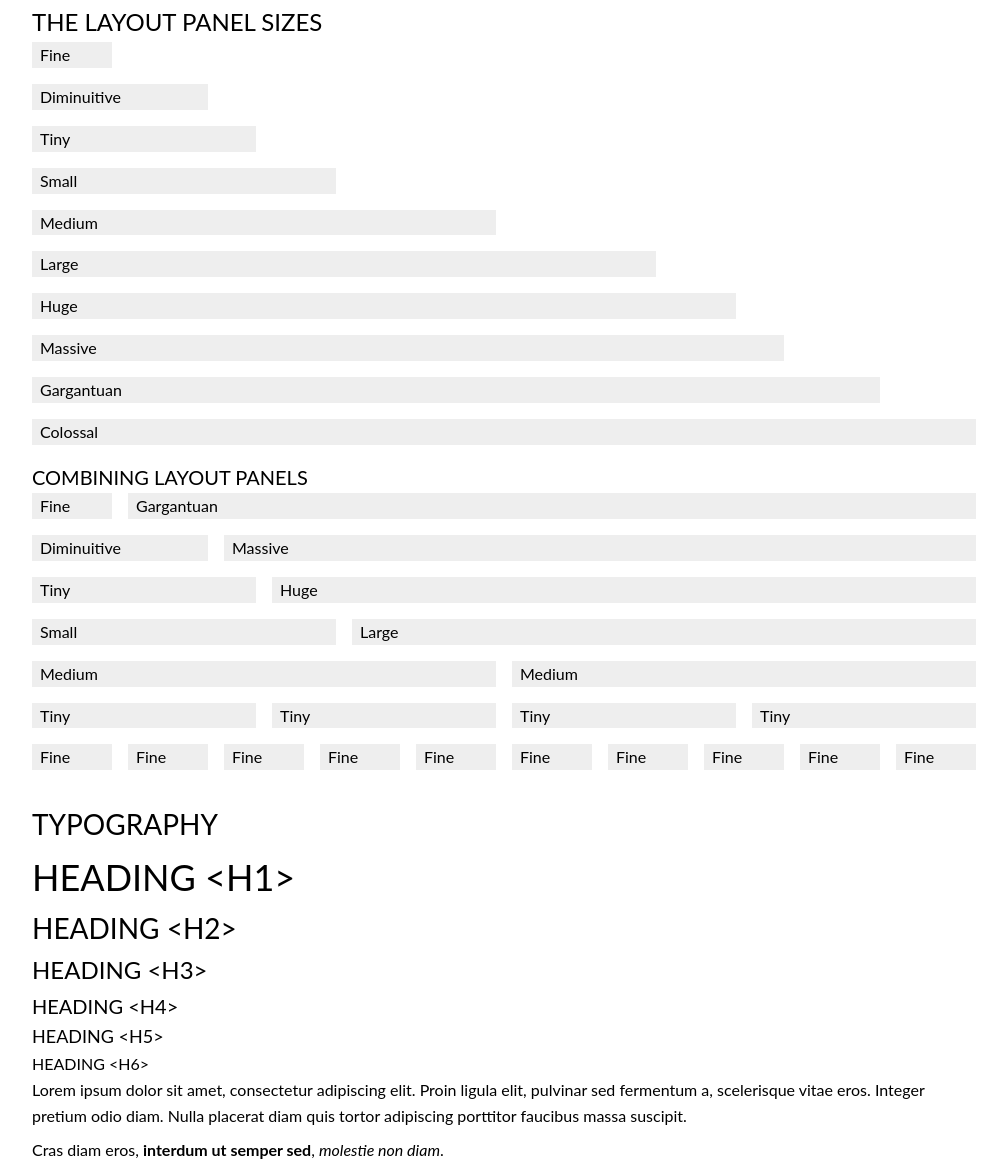
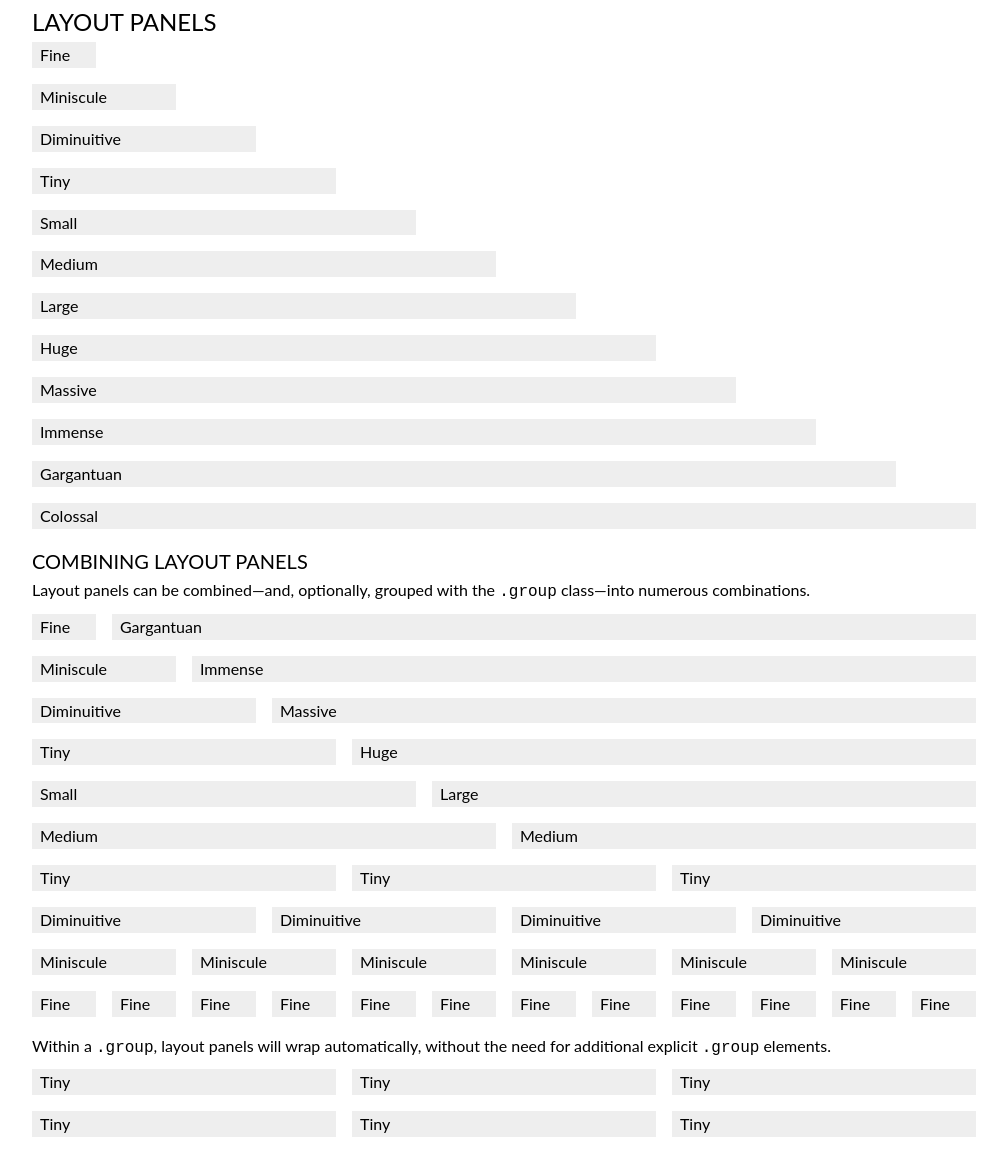
Before and after one commit to HeadspringLabs/Tributary, a plain HTML site: page index.html in a window 1280 px wide. Shown: the part 315-1481 px from the top of the page, without its empty margins (144-1151 px from the left). Drawn offline with Linux system fonts and the light colour scheme.

Commit message:
switch to a twelve-column layout

```diff
--- a/css/layout.css
+++ b/css/layout.css
@@ -24,25 +24,18 @@
    padding: 0 16px 0 0;
    margin: 0 0 16px;
 }
-   .panel .panel {
-      margin-bottom: 0;
-   }
 
-   /* Move to scoped */
-   .panel div {
-      background: #eee;
-      padding: 0 8px;
-   }
-
-.fine        { width: 10%; }
-.diminuitive { width: 20%; }
-.tiny        { width: 25%; }
-.small       { width: 33.333%; }
+.fine        { width: 8.333%; }
+.miniscule   { width: 16.666%; }
+.diminuitive { width: 25%; }
+.tiny        { width: 33.333%; }
+.small       { width: 41.666%; }
 .medium      { width: 50%; }
-.large       { width: 66.666%; }
-.huge        { width: 75%; }
-.massive     { width: 80%; }
-.gargantuan  { width: 90%; }
+.large       { width: 58.333%; }
+.huge        { width: 66.666%; }
+.massive     { width: 75%; }
+.immense     { width: 83.333%; }
+.gargantuan  { width: 91.666%; }
 .colossal    { width: 100%; }
 
 /* Forms */
--- a/index.html
+++ b/index.html
@@ -8,6 +8,11 @@
    <link rel="stylesheet" href="css/layout.css">
    <link rel="stylesheet" href="css/typography.css">
    <link rel="stylesheet" href="css/appearance.css">
+   <style>
+      .panel-example {
+         background-color: #eee;
+         padding: 0 8px; }
+   </style>
 </head>
 
 <body>
@@ -29,59 +34,90 @@
 
    <section class="constrained group">
       <h2 id="grid">Grid</h2>
-      <p>TBD.</p>
-      <h3>The Layout Panel Sizes</h3>
+      <p>The Tributary grid is based on a twelve-column layout</p>
+      <h3>Layout Panels</h3>
       <ol>
-         <li class="group"><div class="panel fine"><div>Fine</div></div></li>
-         <li class="group"><div class="panel diminuitive"><div>Diminuitive</div></div></li>
-         <li class="group"><div class="panel tiny"><div>Tiny</div></div></li>
-         <li class="group"><div class="panel small"><div>Small</div></div></li>
-         <li class="group"><div class="panel medium"><div>Medium</div></div></li>
-         <li class="group"><div class="panel large"><div>Large</div></div></li>
-         <li class="group"><div class="panel huge"><div>Huge</div></div></li>
-         <li class="group"><div class="panel massive"><div>Massive</div></div></li>
-         <li class="group"><div class="panel gargantuan"><div>Gargantuan</div></div></li>
-         <li class="group"><div class="panel colossal"><div>Colossal</div></div></li>
+         <li class="group"><div class="panel fine"><div class="panel-example">Fine</div></div></li>
+         <li class="group"><div class="panel miniscule"><div class="panel-example">Miniscule</div></div></li>
+         <li class="group"><div class="panel diminuitive"><div class="panel-example">Diminuitive</div></div></li>
+         <li class="group"><div class="panel tiny"><div class="panel-example">Tiny</div></div></li>
+         <li class="group"><div class="panel small"><div class="panel-example">Small</div></div></li>
+         <li class="group"><div class="panel medium"><div class="panel-example">Medium</div></div></li>
+         <li class="group"><div class="panel large"><div class="panel-example">Large</div></div></li>
+         <li class="group"><div class="panel huge"><div class="panel-example">Huge</div></div></li>
+         <li class="group"><div class="panel massive"><div class="panel-example">Massive</div></div></li>
+         <li class="group"><div class="panel immense"><div class="panel-example">Immense</div></div></li>
+         <li class="group"><div class="panel gargantuan"><div class="panel-example">Gargantuan</div></div></li>
+         <li class="group"><div class="panel colossal"><div class="panel-example">Colossal</div></div></li>
       </ol>
 
       <h4>Combining Layout Panels</h4>
+      <p>Layout panels can be combined&mdash;and, optionally, grouped with the <code>.group</code> class&mdash;into numerous combinations.</p>
       <div class="group">
-         <div class="panel fine"><div>Fine</div></div>
-         <div class="panel gargantuan"><div>Gargantuan</div></div>
+         <div class="panel fine"><div class="panel-example">Fine</div></div>
+         <div class="panel gargantuan"><div class="panel-example">Gargantuan</div></div>
       </div>
       <div class="group">
-         <div class="panel diminuitive"><div>Diminuitive</div></div>
-         <div class="panel massive"><div>Massive</div></div>
+         <div class="panel miniscule"><div class="panel-example">Miniscule</div></div>
+         <div class="panel immense"><div class="panel-example">Immense</div></div>
       </div>
       <div class="group">
-         <div class="panel tiny"><div>Tiny</div></div>
-         <div class="panel huge"><div>Huge</div></div>
+         <div class="panel diminuitive"><div class="panel-example">Diminuitive</div></div>
+         <div class="panel massive"><div class="panel-example">Massive</div></div>
       </div>
       <div class="group">
-         <div class="panel small"><div>Small</div></div>
-         <div class="panel large"><div>Large</div></div>
+         <div class="panel tiny"><div class="panel-example">Tiny</div></div>
+         <div class="panel huge"><div class="panel-example">Huge</div></div>
       </div>
       <div class="group">
-         <div class="panel medium"><div>Medium</div></div>
-         <div class="panel medium"><div>Medium</div></div>
+         <div class="panel small"><div class="panel-example">Small</div></div>
+         <div class="panel large"><div class="panel-example">Large</div></div>
       </div>
       <div class="group">
-         <div class="panel tiny"><div>Tiny</div></div>
-         <div class="panel tiny"><div>Tiny</div></div>
-         <div class="panel tiny"><div>Tiny</div></div>
-         <div class="panel tiny"><div>Tiny</div></div>
+         <div class="panel medium"><div class="panel-example">Medium</div></div>
+         <div class="panel medium"><div class="panel-example">Medium</div></div>
       </div>
       <div class="group">
-         <div class="panel fine"><div>Fine</div></div>
-         <div class="panel fine"><div>Fine</div></div>
-         <div class="panel fine"><div>Fine</div></div>
-         <div class="panel fine"><div>Fine</div></div>
-         <div class="panel fine"><div>Fine</div></div>
-         <div class="panel fine"><div>Fine</div></div>
-         <div class="panel fine"><div>Fine</div></div>
-         <div class="panel fine"><div>Fine</div></div>
-         <div class="panel fine"><div>Fine</div></div>
-         <div class="panel fine"><div>Fine</div></div>
+         <div class="panel tiny"><div class="panel-example">Tiny</div></div>
+         <div class="panel tiny"><div class="panel-example">Tiny</div></div>
+         <div class="panel tiny"><div class="panel-example">Tiny</div></div>
+      </div>
+      <div class="group">
+         <div class="panel diminuitive"><div class="panel-example">Diminuitive</div></div>
+         <div class="panel diminuitive"><div class="panel-example">Diminuitive</div></div>
+         <div class="panel diminuitive"><div class="panel-example">Diminuitive</div></div>
+         <div class="panel diminuitive"><div class="panel-example">Diminuitive</div></div>
+      </div>
+      <div class="group">
+         <div class="panel miniscule"><div class="panel-example">Miniscule</div></div>
+         <div class="panel miniscule"><div class="panel-example">Miniscule</div></div>
+         <div class="panel miniscule"><div class="panel-example">Miniscule</div></div>
+         <div class="panel miniscule"><div class="panel-example">Miniscule</div></div>
+         <div class="panel miniscule"><div class="panel-example">Miniscule</div></div>
+         <div class="panel miniscule"><div class="panel-example">Miniscule</div></div>
+      </div>
+      <div class="group">
+         <div class="panel fine"><div class="panel-example">Fine</div></div>
+         <div class="panel fine"><div class="panel-example">Fine</div></div>
+         <div class="panel fine"><div class="panel-example">Fine</div></div>
+         <div class="panel fine"><div class="panel-example">Fine</div></div>
+         <div class="panel fine"><div class="panel-example">Fine</div></div>
+         <div class="panel fine"><div class="panel-example">Fine</div></div>
+         <div class="panel fine"><div class="panel-example">Fine</div></div>
+         <div class="panel fine"><div class="panel-example">Fine</div></div>
+         <div class="panel fine"><div class="panel-example">Fine</div></div>
+         <div class="panel fine"><div class="panel-example">Fine</div></div>
+         <div class="panel fine"><div class="panel-example">Fine</div></div>
+         <div class="panel fine"><div class="panel-example">Fine</div></div>
+      </div>
+      <p>Within a <code>.group</code>, layout panels will wrap automatically, without the need for additional explicit <code>.group</code> elements.</p>
+      <div class="group">
+         <div class="panel tiny"><div class="panel-example">Tiny</div></div>
+         <div class="panel tiny"><div class="panel-example">Tiny</div></div>
+         <div class="panel tiny"><div class="panel-example">Tiny</div></div>
+         <div class="panel tiny"><div class="panel-example">Tiny</div></div>
+         <div class="panel tiny"><div class="panel-example">Tiny</div></div>
+         <div class="panel tiny"><div class="panel-example">Tiny</div></div>
       </div>
 
    </section>
```
